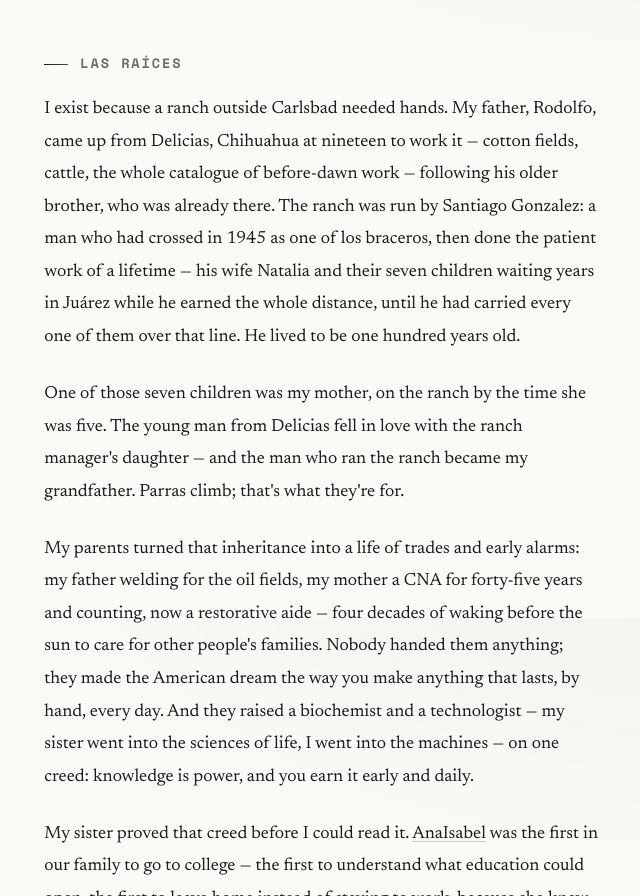
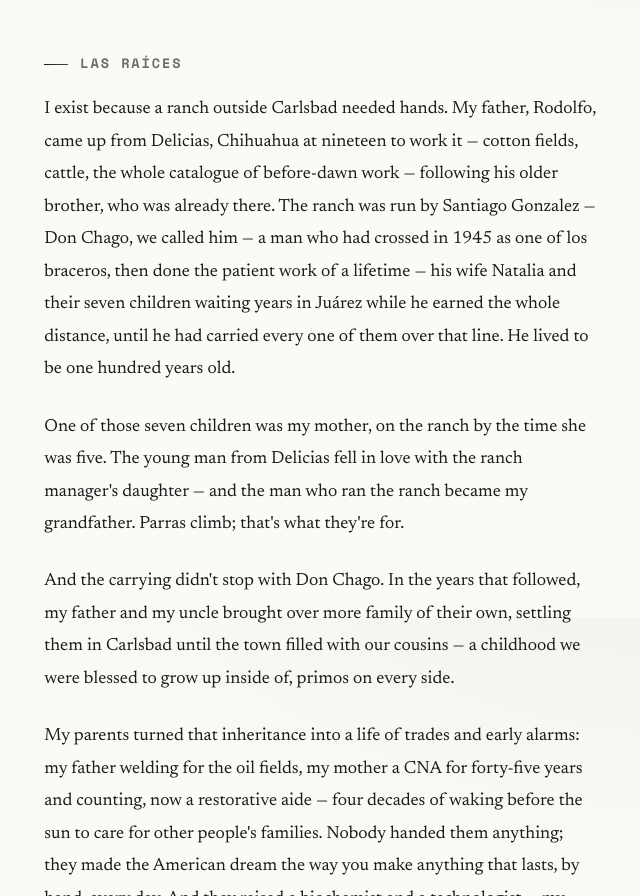
Before and after one commit to rparra23/therudyparra.com, a plain HTML site: page story/index.html in a window 1280 px wide. Shown: the part 982-1878 px from the top of the page, without its empty margins (318-958 px from the left). Drawn offline with nearby package versions, Linux system fonts and the light colour scheme.

Commit message:
Talks: new PIN hash; Story: Don Chago and the cousins of Carlsbad
Co-Authored-By: Claude Fable 5 <noreply@anthropic.com>

```diff
--- a/story/index.html
+++ b/story/index.html
@@ -113,8 +113,8 @@
         Rodolfo, came up from Delicias, Chihuahua at nineteen to work it —
         cotton fields, cattle, the whole catalogue of before-dawn work —
         following his older brother, who was already there. The ranch was
-        run by Santiago Gonzalez: a man who had crossed in 1945 as one of
-        los braceros, then done the patient work of a lifetime — his wife
+        run by Santiago Gonzalez — Don Chago, we called him — a man who
+        had crossed in 1945 as one of los braceros, then done the patient work of a lifetime — his wife
         Natalia and their seven children waiting years in Juárez while he
         earned the whole distance, until he had carried every one of them
         over that line. He lived to be one hundred years old.
@@ -124,6 +124,13 @@
         time she was five. The young man from Delicias fell in love with
         the ranch manager's daughter — and the man who ran the ranch
         became my grandfather. Parras climb; that's what they're for.
+      </p>
+      <p>
+        And the carrying didn't stop with Don Chago. In the years that
+        followed, my father and my uncle brought over more family of their
+        own, settling them in Carlsbad until the town filled with our
+        cousins — a childhood we were blessed to grow up inside of, primos
+        on every side.
       </p>
       <p>
         My parents turned that inheritance into a life of trades and early
```
Also changed, not shown: talks/index.html (+2 -2 lines).
